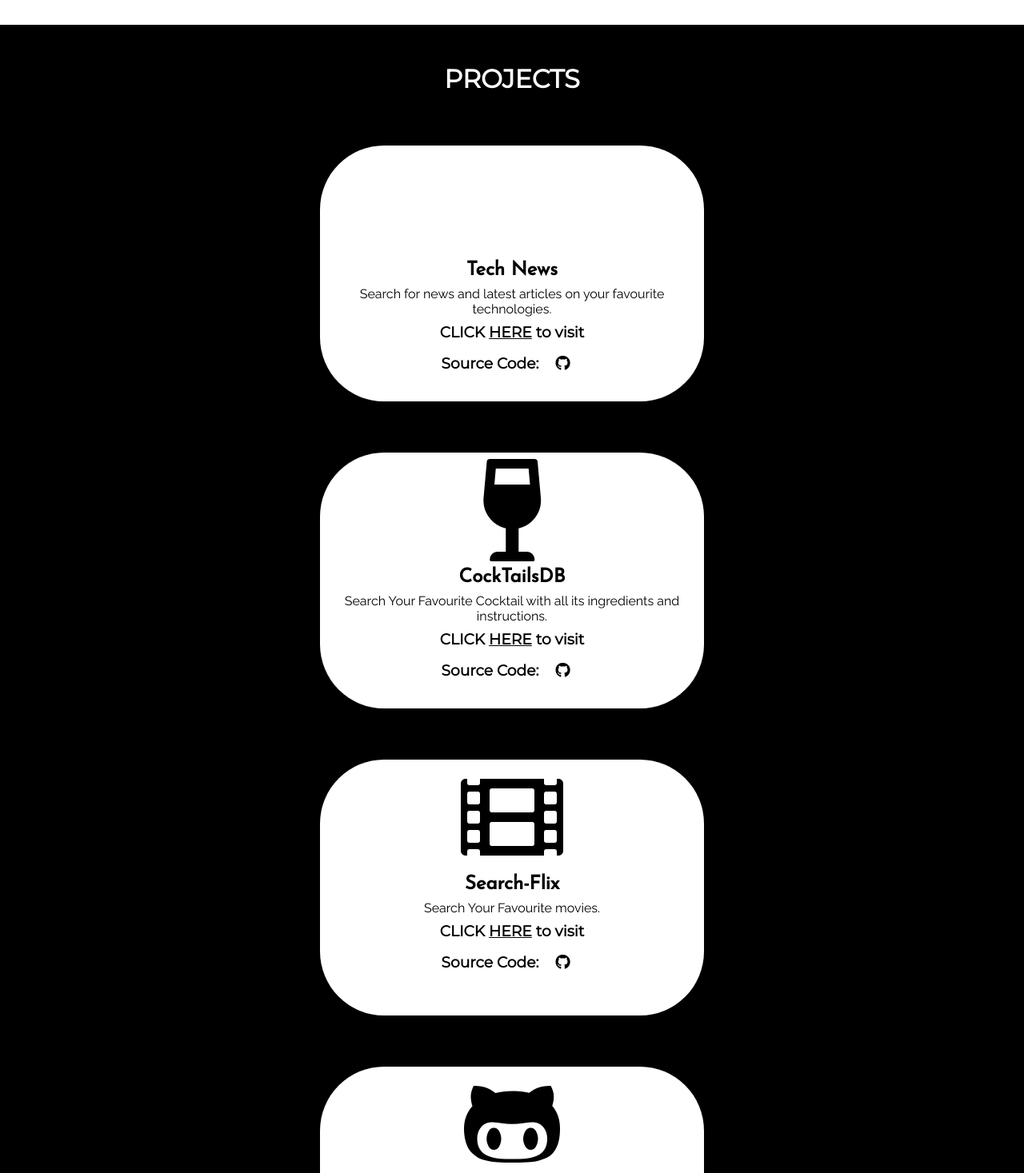
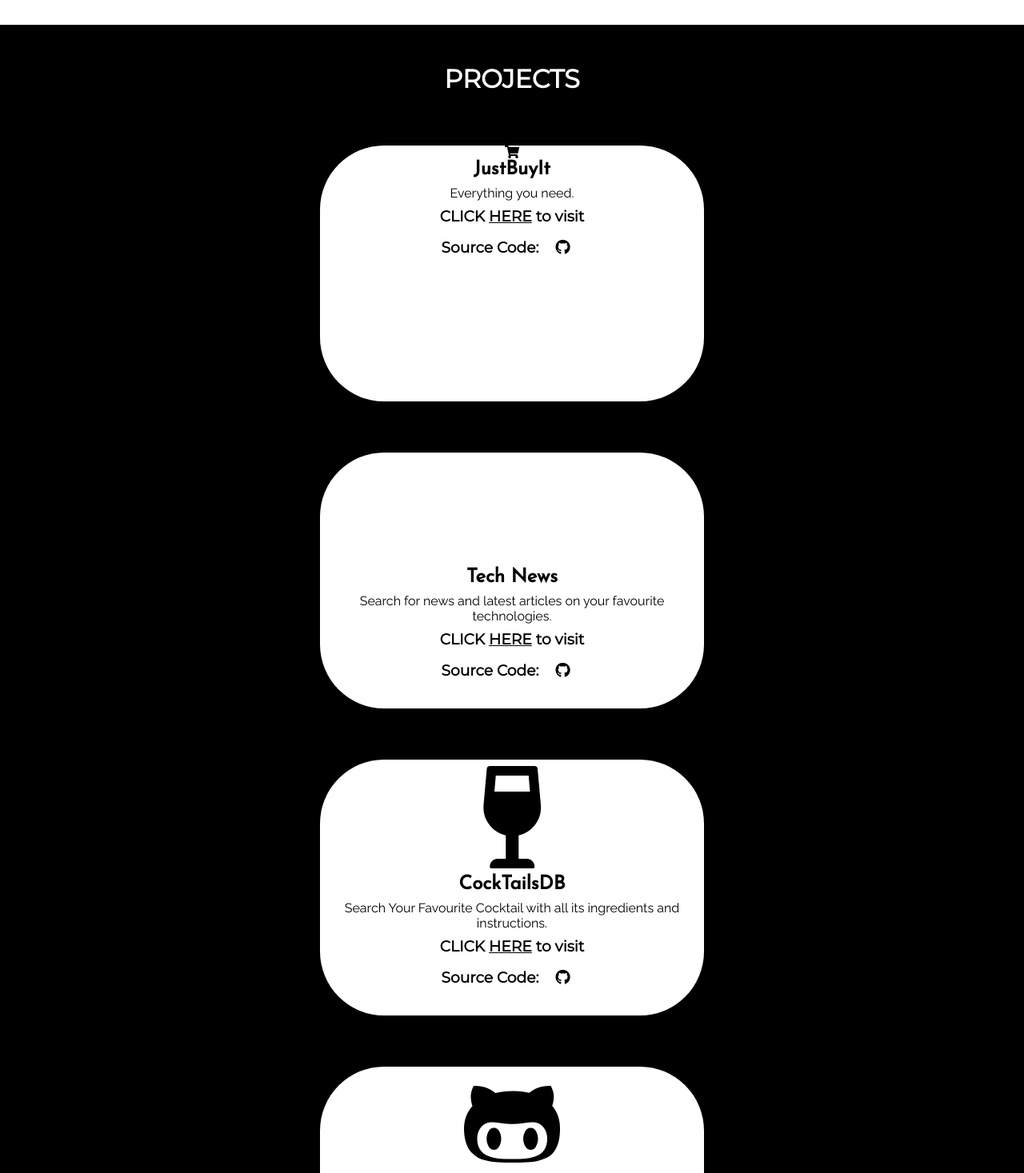
Before and after one commit to alta-max/personal-portfolio, a React (Create React App) app: page /projects in a window 1280 px wide. Shown: the part 265-1732 px from the top of the page at 80% size. Built offline with nearby package versions, Linux system fonts and the light colour scheme; a web font is replaced by a local one.

Commit message:
Added ecommerce project

```diff
--- a/src/pages/Projects.js
+++ b/src/pages/Projects.js
@@ -2,6 +2,14 @@ import React from 'react'
 import "./Projects.css"
 
 const projects = [
+    {
+        Icon: <i class="fas fa-shopping-cart"></i>,
+        Title: "JustBuyIt",
+        Desc: "Everything you need.",
+        Link: "https://justbuyit.netlify.app/",
+        SrcCode: "https://github.com/alta-max/Cloth-Store"
+
+    },
     {
         Icon: <i class="fal fa-newspaper projects-icon"></i>,
         Title: "Tech News",
@@ -16,14 +24,6 @@ const projects = [
         Desc: "Search Your Favourite Cocktail with all its ingredients and instructions.",
         Link: "https://musing-saha-d3e527.netlify.app/",
         SrcCode: "https://github.com/alta-max/api-project"
-
-    },
-    {
-        Icon: <i class="fas fa-film projects-icon"></i>,
-        Title: "Search-Flix",
-        Desc: "Search Your Favourite movies.",
-        Link: "https://search-flix.netlify.app/",
-        SrcCode: "https://github.com/alta-max/searchMovies"
 
     },
     {
```
